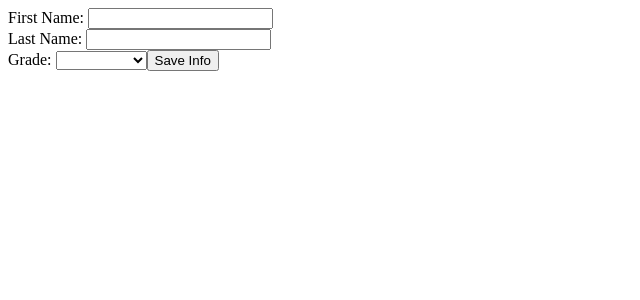
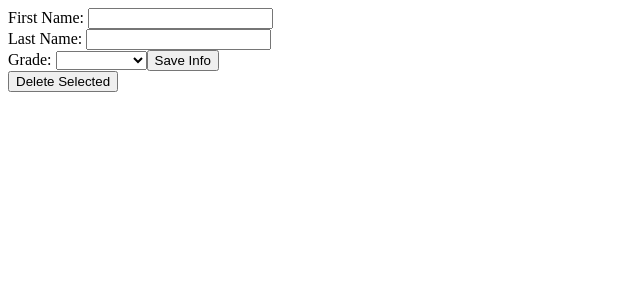
Before and after one commit to aplassard/NoteCollab, a Django app: template NoteCollab/templates/student/student.html in a window 1280 px wide. Shown: the top 300 px of the page, without its empty margins (0-640 px from the left). Run offline with Django 3.2, Linux system fonts and the light colour scheme; the template is opened without the code that fills it, so the values that code supplies are empty; parts of the project's set-up code (start-up, migrations or seed data) failed here and were passed over.

Commit message:
Updated Student Form

```diff
--- a/NoteCollab/templates/student/student.html
+++ b/NoteCollab/templates/student/student.html
@@ -9,5 +9,6 @@ Grade: <select name="grade">
 		<option {% if student.grade == "Junior" %}selected="selected"{% endif %} value="Junior">Junior</option>
 		<option {% if student.grade == "Senior" %}selected="selected"{% endif %} value="Senior">Senior</option>
 		<option value="Graduate">Graduate</option>
-<input type="submit" value="Save Info" />
+<input type="submit" value="Save Info" /><br>
+<input type="submit" value="Delete Selected" name="delete" />
 </form>
```
